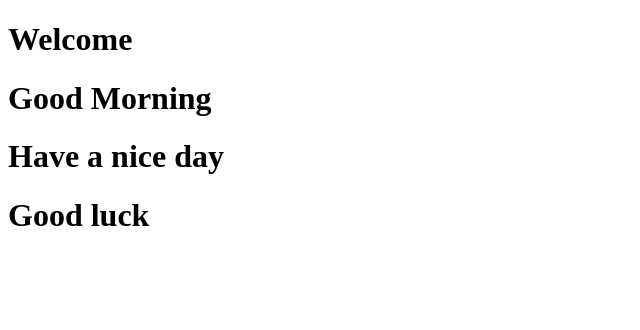
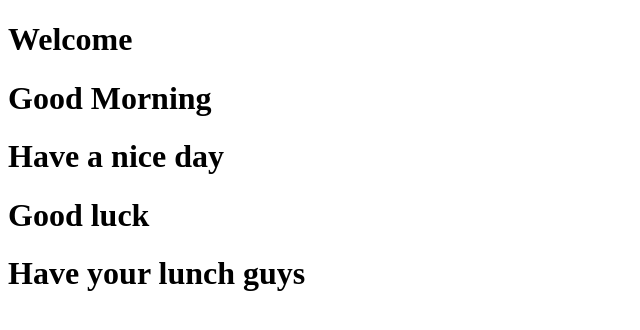
Before and after one commit to kowsalya10/Devgit, a plain HTML site: page index.html in a window 1280 px wide. Shown: the whole page, without its empty margins (0-640 px from the left). Drawn offline with Linux system fonts and the light colour scheme.

Commit message:
fifth commit

```diff
--- a/index.html
+++ b/index.html
@@ -10,5 +10,6 @@
     <h1>Good Morning</h1>
     <h1>Have a nice day</h1>
     <h1>Good luck</h1>
+    <h1>Have your lunch guys</h1>
 </body>
 </html>
```
